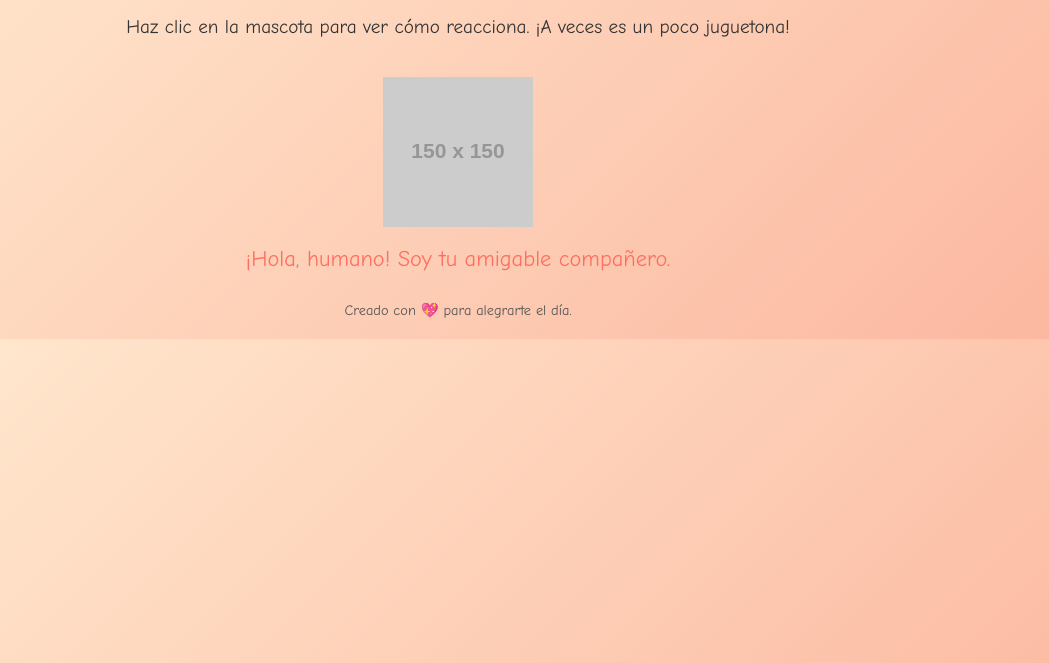
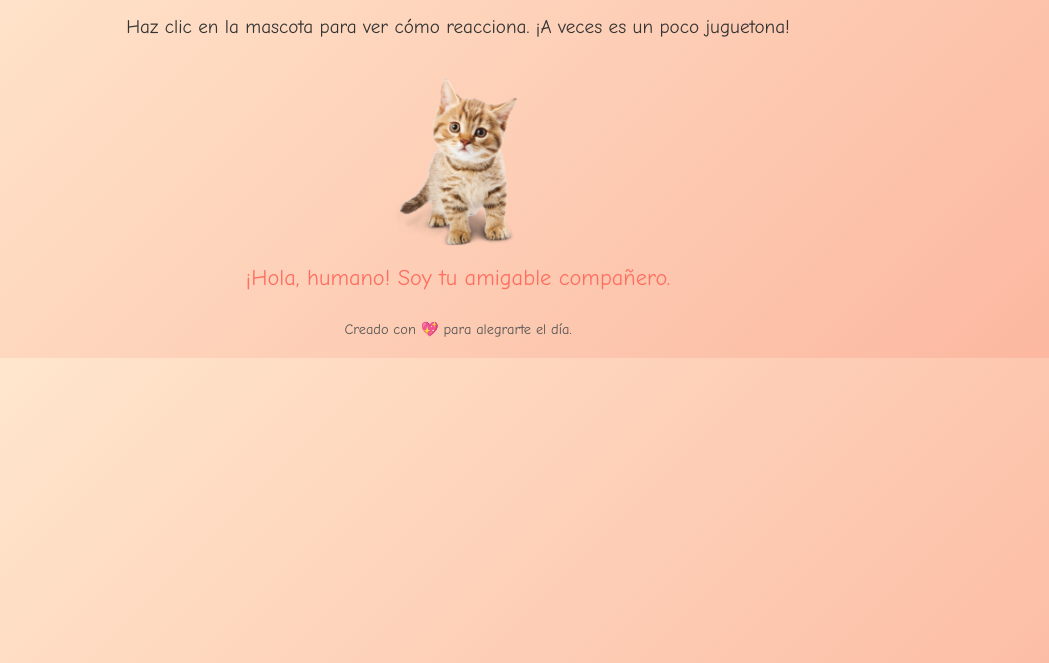
Before and after one commit to seb1029/mascotaInteractiva, a plain HTML site: page index.html in a window 1280 px wide. Shown: the part 137-800 px from the top of the page, without its empty margins (182-1231 px from the left). Drawn offline with Linux system fonts and the light colour scheme; placeholder pictures from the web are drawn by us.

Commit message:
Update index.html

```diff
--- a/index.html
+++ b/index.html
@@ -44,7 +44,7 @@
     <h1>¡Bienvenido a la página de la mascota interactiva!</h1>
     <p>Esta página es un pequeño rincón donde podrás relajarte y jugar con nuestra simpática mascota.</p>
     <p>Haz clic en la mascota para ver cómo reacciona. ¡A veces es un poco juguetona!</p>
-    <img src="https://via.placeholder.com/150" class="mascota" id="mascota" alt="Mascota linda">
+    <img src="cat.png" class="mascota" id="mascota" alt="Mascota linda">
     <div class="mensaje" id="mensaje">¡Hola, humano! Soy tu amigable compañero.</div>
     <footer>Creado con 💖 para alegrarte el día.</footer>
     <script>
```
